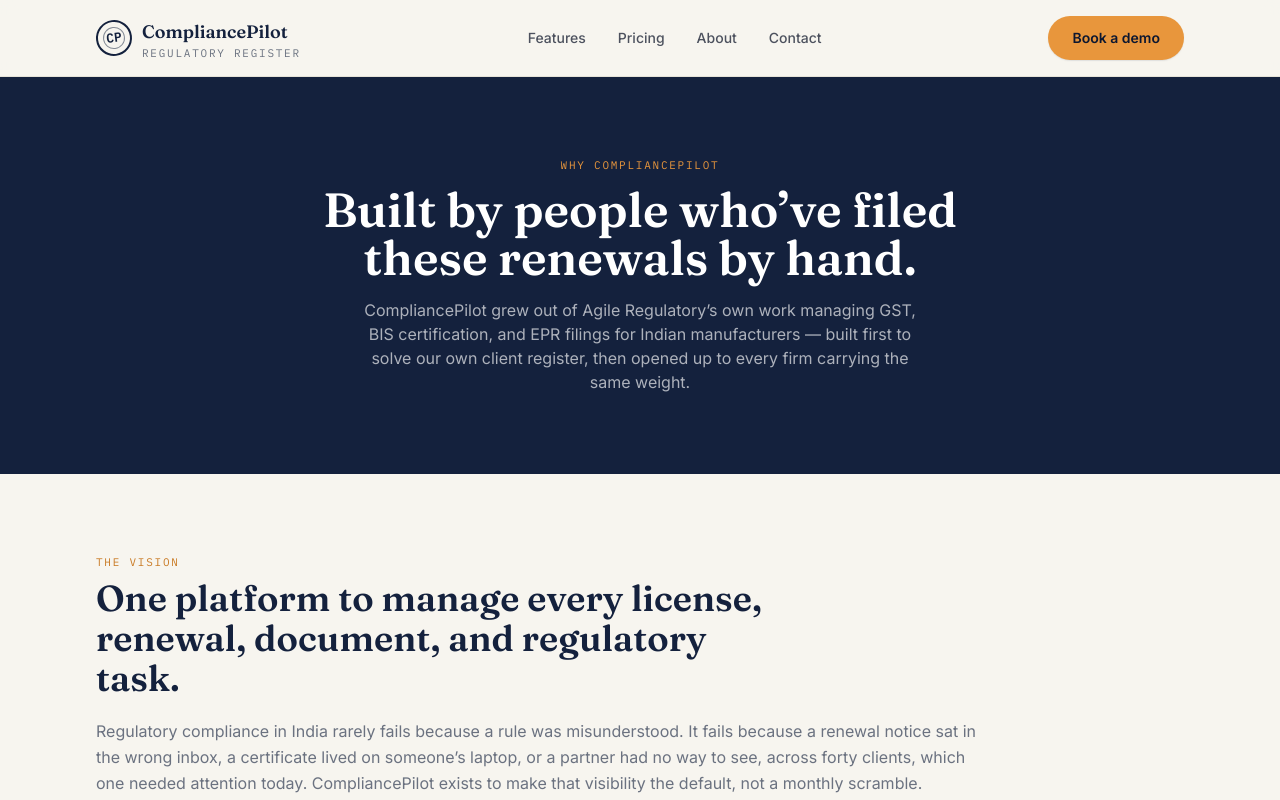
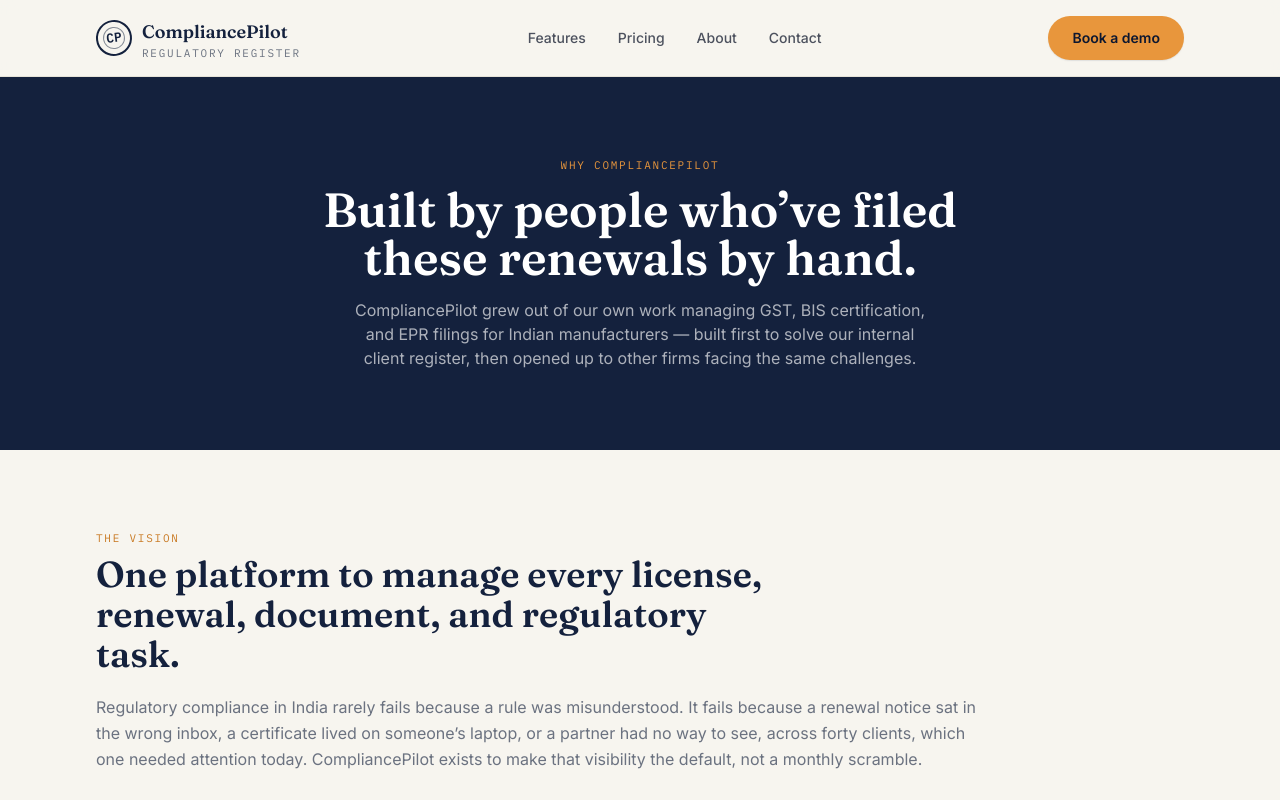
Before and after one commit to rohitraj-put/compliancepilot-website, a Next.js app: page /about in a window 1280 px wide. Shown: the top 800 px of the page. Built offline with nearby package versions, Linux system fonts and the light colour scheme.

Commit message:
some changes

```diff
--- a/app/about/page.jsx
+++ b/app/about/page.jsx
@@ -31,9 +31,9 @@
             Built by people who’ve filed these renewals by hand.
           </h1>
           <p className="mx-auto mt-4 max-w-xl text-white/65">
-            CompliancePilot grew out of Agile Regulatory’s own work managing GST, BIS certification,
-            and EPR filings for Indian manufacturers — built first to solve our own client register,
-            then opened up to every firm carrying the same weight.
+            CompliancePilot grew out of our own work managing GST, BIS certification,
+            and EPR filings for Indian manufacturers — built first to solve our internal client register,
+            then opened up to other firms facing the same challenges.
           </p>
         </div>
       </section>
--- a/components/Footer.jsx
+++ b/components/Footer.jsx
@@ -75,7 +75,6 @@
 
         <div className="mt-14 flex flex-col items-center justify-between gap-3 border-t border-white/10 pt-6 text-xs text-white/40 sm:flex-row">
           <span>© {new Date().getFullYear()} CompliancePilot. All rights reserved.</span>
-          <span className="font-mono">A product built with Agile Regulatory</span>
         </div>
       </div>
     </footer>
```
